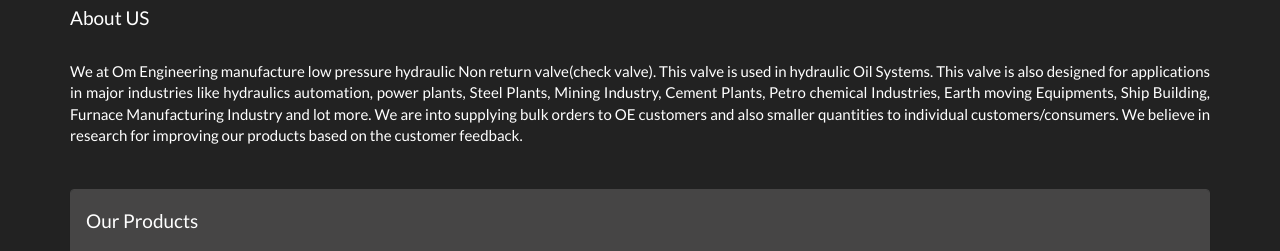
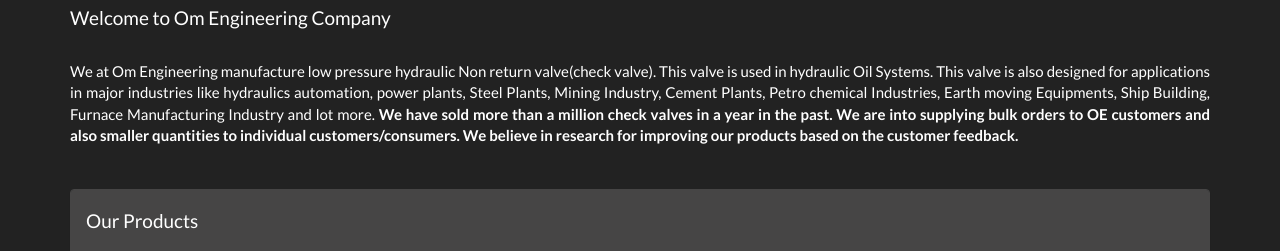
Before and after one commit to ddhawale/ddhawale.github.io, a plain HTML site: page OmEnggWebsite/web/html/home_page.html in a window 1280 px wide. Shown: the part 661-912 px from the top of the page. Drawn offline with Linux system fonts and the light colour scheme.

Commit message:
updated home page

```diff
--- a/OmEnggWebsite/web/html/home_page.html
+++ b/OmEnggWebsite/web/html/home_page.html
@@ -64,7 +64,7 @@
     </div>
 
     <div>
-        <h4>About US</h4>
+        <h4>Welcome to Om Engineering Company</h4>
         <br>
         <div align="justify">
             We at Om Engineering manufacture low pressure hydraulic Non return valve(check valve).
@@ -73,6 +73,7 @@
             power plants, Steel Plants, Mining Industry, Cement Plants,
             Petro chemical Industries, Earth moving Equipments, Ship Building, Furnace Manufacturing Industry and lot
             more.
+            <b>We have sold more than a million check valves in a year in the past.<b>
             We are into supplying bulk orders to OE customers and also smaller quantities to individual customers/consumers.
             We believe in research for improving our products based on the customer feedback.
         </div>
```
